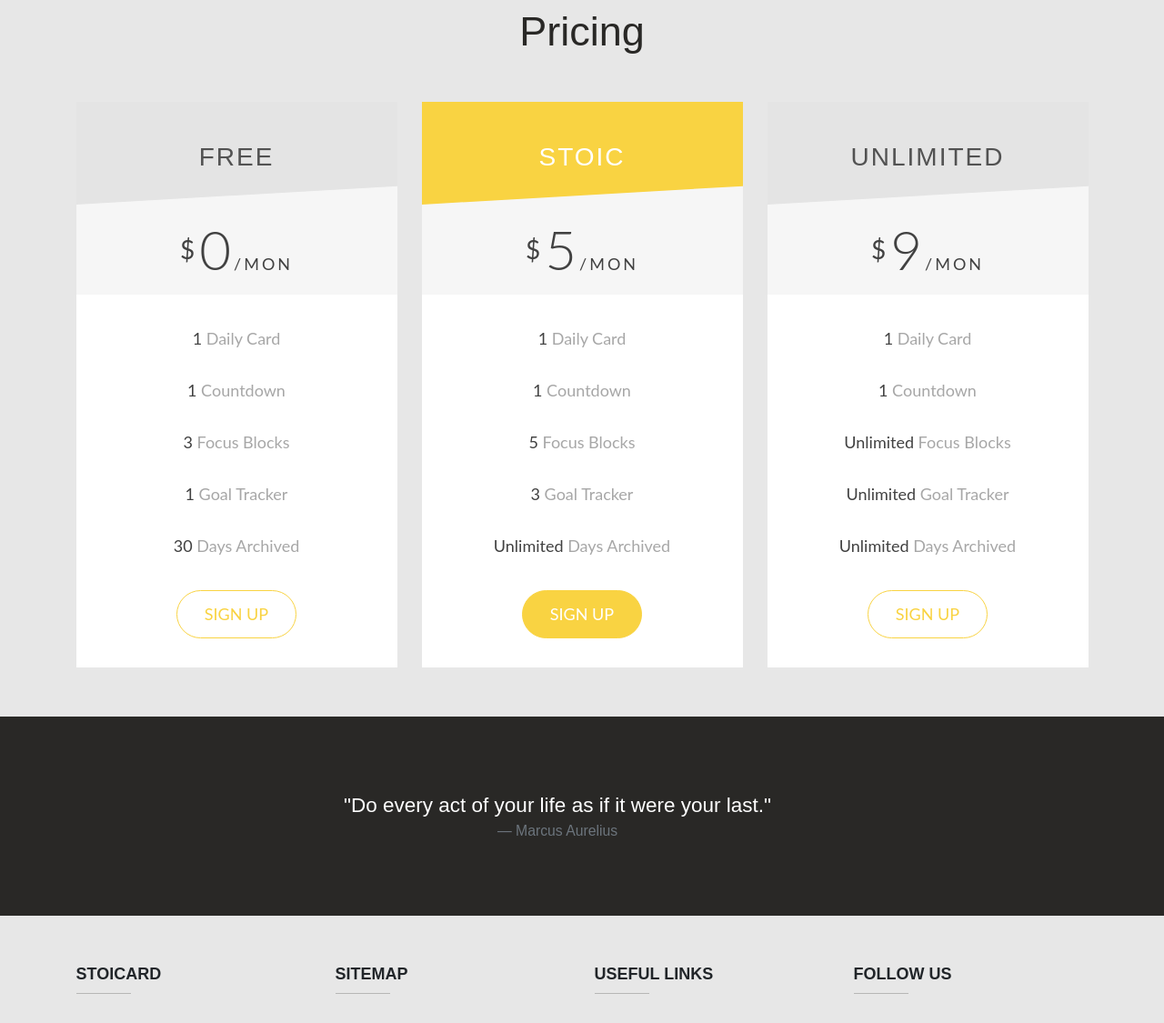
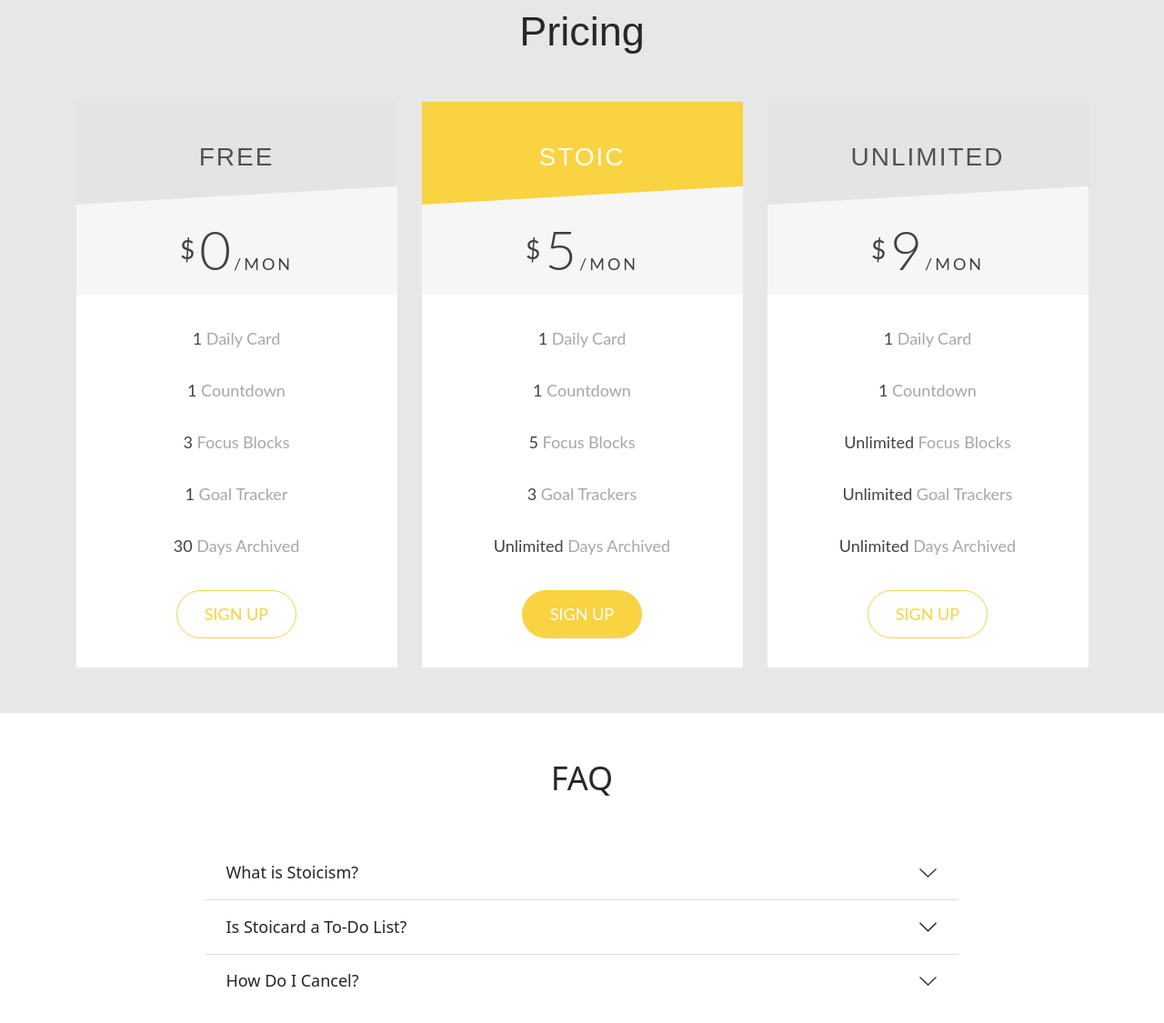
Before and after one commit to eddyhood/stoicard, a website built with webpack: page src/html/template-main.html in a window 1280 px wide. Shown: the part 2290-3415 px from the top of the page at 91% size. Built offline with nearby package versions, Linux system fonts and the light colour scheme; files whose address does not match are found by name.

Commit message:
Add FAQ to home page

```diff
--- a/src/css/style.css
+++ b/src/css/style.css
@@ -368,6 +368,18 @@
 	padding: 0 0 50px 0;
 }
 
+.price-box {
+    margin-bottom: 50px;
+}
+
+/*FAQ styling */
+
+.accordion-button:not(.collapsed) {
+    color: var(--gray);
+    background-color: var(--light-gray);
+    box-shadow: inset 0 -1px 0 rgb(0 0 0 / 13%);
+}
+
 /*Media Queries */
 @media screen and (min-width: 768px) {
     #hero-text {
--- a/src/html/template-main.html
+++ b/src/html/template-main.html
@@ -202,7 +202,7 @@
         <div class="container">
             <div class="row">
                 <div class="col-lg-4">
-                          <div class="generic_content clearfix">
+                    <div class="generic_content clearfix price-box">
                         <div class="generic_head_price clearfix">
                             <div class="generic_head_content clearfix">
                                 <div class="head_bg"></div>
@@ -233,7 +233,7 @@
                     </div>
                 </div>
                 <div class="col-lg-4">
-                          <div class="generic_content active clearfix">
+                    <div class="generic_content active clearfix price-box">
                         <div class="generic_head_price clearfix">
                             <div class="generic_head_content clearfix">
                                 <div class="head_bg"></div>
@@ -254,7 +254,7 @@
                             <li><span>1</span> Daily Card</li>
                             <li><span>1</span> Countdown</li>
                             <li><span>5</span> Focus Blocks</li>
-                                  <li><span>3</span> Goal Tracker</li>
+                            <li><span>3</span> Goal Trackers</li>
                             <li><span>Unlimited</span> Days Archived</li>
                           </ul>
                         </div>
@@ -264,7 +264,7 @@
                     </div>
                 </div>
                 <div class="col-lg-4">
-                          <div class="generic_content clearfix">
+                    <div class="generic_content clearfix price-box">
                         <div class="generic_head_price clearfix">
                             <div class="generic_head_content clearfix">
                                 <div class="head_bg"></div>
@@ -285,7 +285,7 @@
                             <li><span>1</span> Daily Card</li>
                             <li><span>1</span> Countdown</li>
                             <li><span>Unlimited</span> Focus Blocks</li>
-                                  <li><span>Unlimited</span> Goal Tracker</li>
+                            <li><span>Unlimited</span> Goal Trackers</li>
                             <li><span>Unlimited</span> Days Archived</li>
                           </ul>
                         </div>
@@ -297,6 +297,44 @@
             </div>
         </div>
       </section>
+    </div>
+    <div class="container">
+      <div class="row justify-content-center">
+        <h2 class="text-center mb-5" id="faq">FAQ</h2>
+        <div class="accordion accordion-flush w-75" id="accordionFlushExample">
+          <div class="accordion-item">
+            <h2 class="accordion-header" id="flush-headingOne">
+              <button class="accordion-button collapsed" type="button" data-bs-toggle="collapse" data-bs-target="#flush-collapseOne" aria-expanded="false" aria-controls="flush-collapseOne">
+                What is Stoicism?
+              </button>
+            </h2>
+            <div id="flush-collapseOne" class="accordion-collapse collapse" aria-labelledby="flush-headingOne" data-bs-parent="#accordionFlushExample">
+              <div class="accordion-body">Placeholder content for this accordion, which is intended to demonstrate the <code>.accordion-flush</code> class. This is the first item's accordion body.</div>
+            </div>
+          </div>
+          <div class="accordion-item">
+            <h2 class="accordion-header" id="flush-headingTwo">
+              <button class="accordion-button collapsed" type="button" data-bs-toggle="collapse" data-bs-target="#flush-collapseTwo" aria-expanded="false" aria-controls="flush-collapseTwo">
+                Is Stoicard a To-Do List?
+              </button>
+            </h2>
+            <div id="flush-collapseTwo" class="accordion-collapse collapse" aria-labelledby="flush-headingTwo" data-bs-parent="#accordionFlushExample">
+              <div class="accordion-body">Placeholder content for this accordion, which is intended to demonstrate the <code>.accordion-flush</code> class. This is the second item's accordion body. Let's imagine this being filled with some actual content.</div>
+            </div>
+          </div>
+          <div class="accordion-item">
+            <h2 class="accordion-header" id="flush-headingThree">
+              <button class="accordion-button collapsed" type="button" data-bs-toggle="collapse" data-bs-target="#flush-collapseThree" aria-expanded="false" aria-controls="flush-collapseThree">
+                How Do I Cancel?
+              </button>
+            </h2>
+            <div id="flush-collapseThree" class="accordion-collapse collapse" aria-labelledby="flush-headingThree" data-bs-parent="#accordionFlushExample">
+              <div class="accordion-body">Placeholder content for this accordion, which is intended to demonstrate the <code>.accordion-flush</code> class. This is the third item's accordion body. Nothing more exciting happening here in terms of content, but just filling up the space to make it look, at least at first glance, a bit more representative of how this would look in a real-world application.</div>
+            </div>
+          </div>
+        </div>
+      </div>
+    </div>
   <footer class="text-center text-lg-start text-dark mt-5">
     <section class="d-flex justify-content-center p-4 text-white" id="footer-header">
       <div class="me-5">
```
Lines whose indentation alone changed are shown as unchanged.
